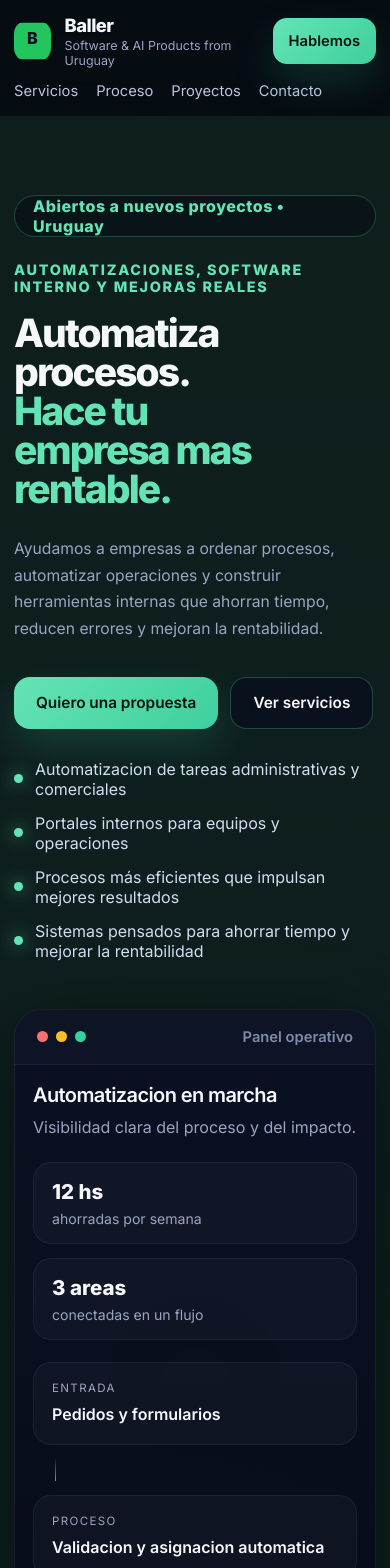
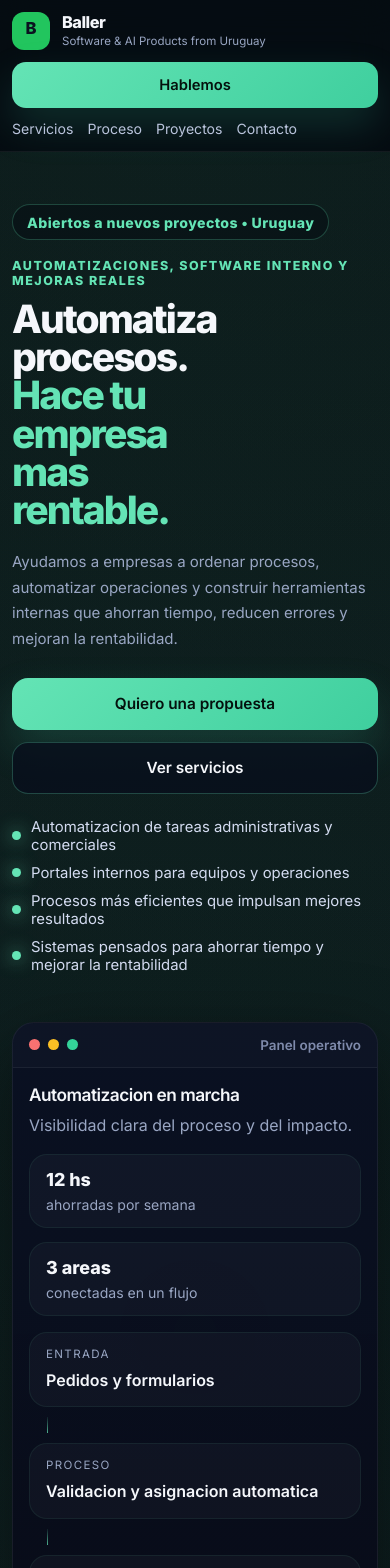
Before and after one commit to JoaquinKarawacki/baller-landing, a React (Vite) app: page / in a window 390 px wide. Shown: the top 1568 px of the page. Built offline with nearby package versions, Linux system fonts and the light colour scheme.

Commit message:
fix respoisve

```diff
--- a/src/App.css
+++ b/src/App.css
@@ -773,6 +773,8 @@ a {
     gap: 18px;
     padding-bottom: 2px;
     font-size: 0.92rem;
+    overflow-x: auto;
+    white-space: nowrap;
   }
 
   .topbar__cta {
@@ -784,38 +786,60 @@ a {
 
   .hero,
   .section {
-    padding: 78px 0;
+    padding: 64px 0;
   }
 
   .hero__panel {
-    min-height: 340px;
+    min-height: auto;
   }
 
   .hero h1 {
-    font-size: clamp(2.3rem, 10vw, 3.6rem);
+    font-size: clamp(2.15rem, 9vw, 3.2rem);
     max-width: 9ch;
+    line-height: 0.98;
   }
 
   .hero__lead {
-    font-size: 0.98rem;
+    font-size: 0.94rem;
+    margin-top: 20px;
   }
 
   .hero__actions {
     gap: 12px;
+    margin: 26px 0 24px;
   }
 
   .showcase-card__body {
-    padding: 18px;
+    padding: 16px;
+    gap: 16px;
   }
 
   .showcase-card__metrics {
     grid-template-columns: 1fr;
   }
 
+  .showcase-card__headline strong {
+    font-size: 1.08rem;
+  }
+
+  .metric-card {
+    padding: 14px 16px;
+  }
+
+  .metric-card strong {
+    font-size: 1.12rem;
+  }
+
+  .showcase-step {
+    padding: 14px 16px;
+  }
+
   .floating-note {
     position: static;
-    margin-top: 16px;
+    margin-top: 12px;
     display: inline-flex;
+    font-size: 0.88rem;
+    padding: 10px 14px;
   }
 
   .service-card,
@@ -825,35 +849,223 @@ a {
     border-radius: 24px;
   }
 
+  .service-card,
+  .process-card,
+  .project-card,
+  .contact-card {
+    padding: 22px;
+  }
+
+  .service-card__badge,
+  .project-card__badge,
+  .process-card__step {
+    width: 52px;
+    height: 52px;
+    margin-bottom: 18px;
+    font-size: 1.08rem;
+  }
+
+  .service-card h3,
+  .process-card h3,
+  .project-card h3,
+  .contact-card h3 {
+    font-size: 1.24rem;
+    margin-bottom: 10px;
+  }
+
+  .service-card p,
+  .project-card p,
+  .process-card p,
+  .contact-card span {
+    font-size: 0.94rem;
+    line-height: 1.6;
+  }
+
+  .service-card ul,
+  .project-card ul {
+    margin-top: 18px;
+    gap: 10px;
+  }
+
+  .service-card li,
+  .project-card li {
+    font-size: 0.93rem;
+    column-gap: 12px;
+  }
+
   .section--framed .container {
-    padding: 34px 18px;
+    padding: 28px 16px;
     border-radius: 28px;
   }
 
+  .section-heading {
+    margin-bottom: 30px;
+  }
+
+  .section-heading h2 {
+    font-size: clamp(1.8rem, 8vw, 2.35rem);
+  }
+
+  .section-heading p {
+    font-size: 0.95rem;
+  }
+
   .footer__inner {
-    gap: 32px;
+    gap: 24px;
     align-items: start;
   }
 
   .footer__copy {
     max-width: none;
+    font-size: 0.94rem;
+    line-height: 1.6;
   }
 
   .footer__meta {
     grid-template-columns: 1fr;
-    gap: 24px;
+    gap: 18px;
     margin-right: 0;
   }
 
   .footer__contact {
-    gap: 12px;
+    gap: 10px;
   }
 
   .footer__links {
     flex-wrap: wrap;
     white-space: normal;
     justify-content: flex-start;
-    gap: 12px 18px;
+    gap: 10px 16px;
+    font-size: 0.94rem;
+  }
+}
+
+@media (max-width: 560px) {
+  .container {
+    width: min(calc(100% - 24px), var(--container));
+  }
+
+  .topbar__inner {
+    grid-template-columns: 1fr;
+    gap: 12px;
+    padding: 12px 0;
+  }
+
+  .brand {
+    gap: 12px;
+  }
+
+  .brand__mark {
+    width: 38px;
+    height: 38px;
+    border-radius: 12px;
+  }
+
+  .brand__text strong {
+    font-size: 1.02rem;
+  }
+
+  .brand__text span {
+    font-size: 0.72rem;
+    line-height: 1.35;
+  }
+
+  .topbar__cta {
+    width: 100%;
+    justify-content: center;
+  }
+
+  .topbar__nav {
+    gap: 14px;
+    font-size: 0.88rem;
+  }
+
+  .hero,
+  .section {
+    padding: 52px 0;
+  }
+
+  .eyebrow-pill {
+    min-height: 36px;
+    padding: 0 14px;
+    margin-bottom: 18px;
+    font-size: 0.88rem;
+  }
+
+  .section-kicker {
+    font-size: 0.78rem;
+    margin-bottom: 12px;
+  }
+
+  .hero h1 {
+    font-size: clamp(1.95rem, 10vw, 2.7rem);
+    max-width: 8ch;
+  }
+
+  .hero__highlights {
+    gap: 10px;
+  }
+
+  .hero__highlights li {
+    font-size: 0.93rem;
+    gap: 10px;
+  }
+
+  .button {
+    width: 100%;
+  }
+
+  .showcase-card {
+    border-radius: 22px;
+  }
+
+  .showcase-card__topbar {
+    padding: 14px 16px;
+  }
+
+  .showcase-card__topbar p {
+    font-size: 0.84rem;
+  }
+
+  .showcase-flow {
+    gap: 10px;
+  }
+
+  .showcase-flow__arrow {
+    margin-left: 18px;
+    height: 16px;
+  }
+
+  .service-card,
+  .process-card,
+  .project-card,
+  .contact-card {
+    padding: 18px;
+    border-radius: 20px;
+  }
+
+  .service-card h3,
+  .process-card h3,
+  .project-card h3,
+  .contact-card h3 {
+    font-size: 1.14rem;
+  }
+
+  .project-card__lead {
+    margin-bottom: 8px;
+  }
+
+  .contact-grid {
+    margin-top: 28px;
+  }
+
+  .footer {
+    padding: 34px 0 40px;
+  }
+
+  .footer__links,
+  .footer__contact-links a {
+    font-size: 0.92rem;
   }
 }
 
--- a/src/App.tsx
+++ b/src/App.tsx
@@ -172,7 +172,7 @@ const footerContacts = [
   },
   {
     label: "Instagram",
-    href: "https://instagram.com/baller.uy",
+    href: "https://www.instagram.com/baller.uy/",
   },
   {
     label: "Email",
```
